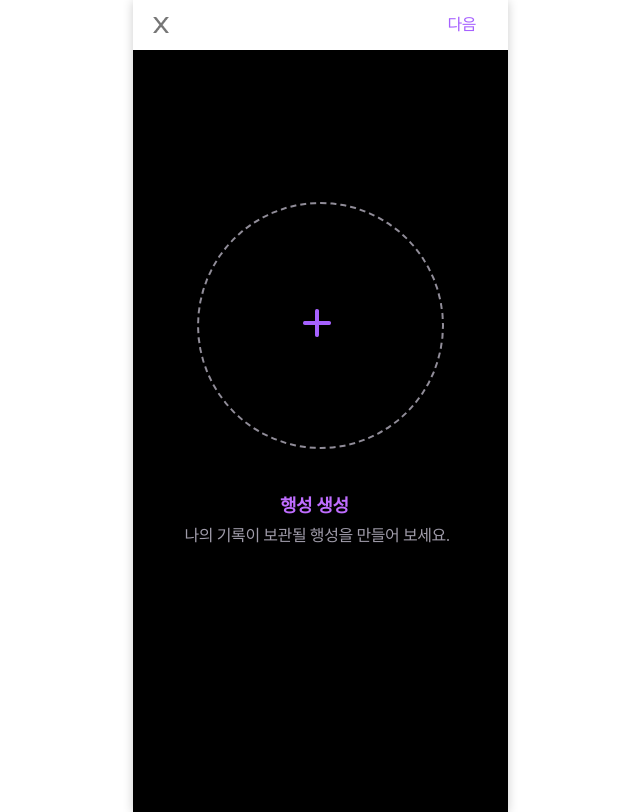
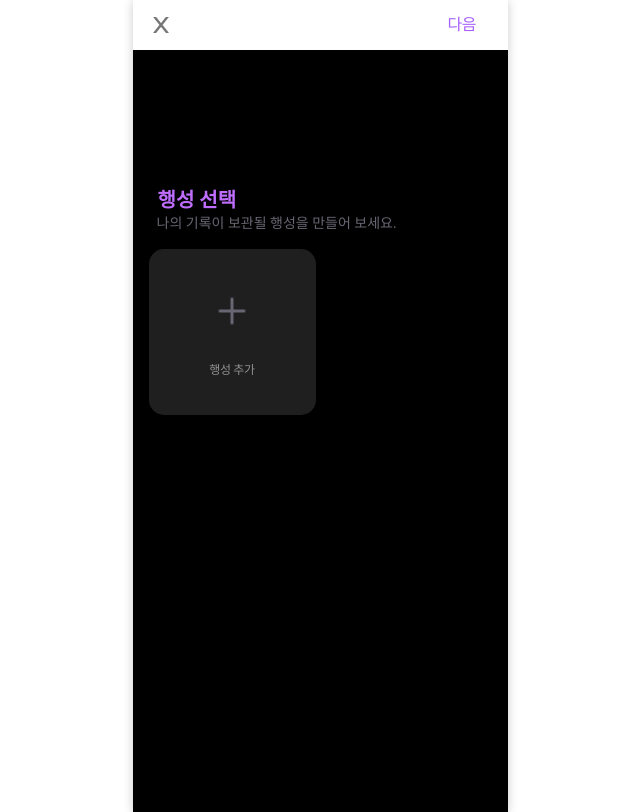
Before and after one commit to KMU-WINK/OMO, a React (Create React App) app in the folder front/: page /create in a window 1280 px wide. Shown: the whole page, without its empty margins (320-960 px from the left). Built offline with nearby package versions, Linux system fonts and the light colour scheme; a web font is replaced by a local one.

Commit message:
Create 페이지 순서 수정

```diff
--- a/front/src/components/create/index.js
+++ b/front/src/components/create/index.js
@@ -14,6 +14,7 @@ const CreateComponent = ()=>{
     const [planets, setPlanets] = React.useState([]);
     const [idKey, setIdKey] = React.useState(0);
     const [planetVisible, setPlanetVisible] = React.useState(false);
+    const [isCreateClick, setIsCreateClick] = React.useState(false);
     const savePlanet = (mainPlanet, mainColor, name)=>{
         setPlanets([
             ...planets,
@@ -30,11 +31,12 @@ const CreateComponent = ()=>{
         planets.map(p=>(
             console.log("mainColor: ", p)
         ));
+        setIsCreateClick(false);
     };
 
     return (
         <Background>
-            {planets.length === 0?<div>
+            {isCreateClick === true?<div>
                 <EmptyCircle onClick={()=>{setPlanetVisible(true)}}>
                     <Plus src={plus}></Plus>
                 </EmptyCircle>
@@ -51,7 +53,7 @@ const CreateComponent = ()=>{
                             <Item pKey={p.key} key={p.key} planetId={p.planet} colorId={p.color} name={p.name} count={0}/>
                         )):<></>
                     }
-                    <AddItem onClick={()=>{setPlanetVisible(true)}}/>
+                    <AddItem onClick={()=>{setIsCreateClick(true)}}/>
                 </SelectDiv>
             </div>}
             <PlanetCreate onClick={savePlanet} visible={planetVisible} setVisible={setPlanetVisible}/>
```
